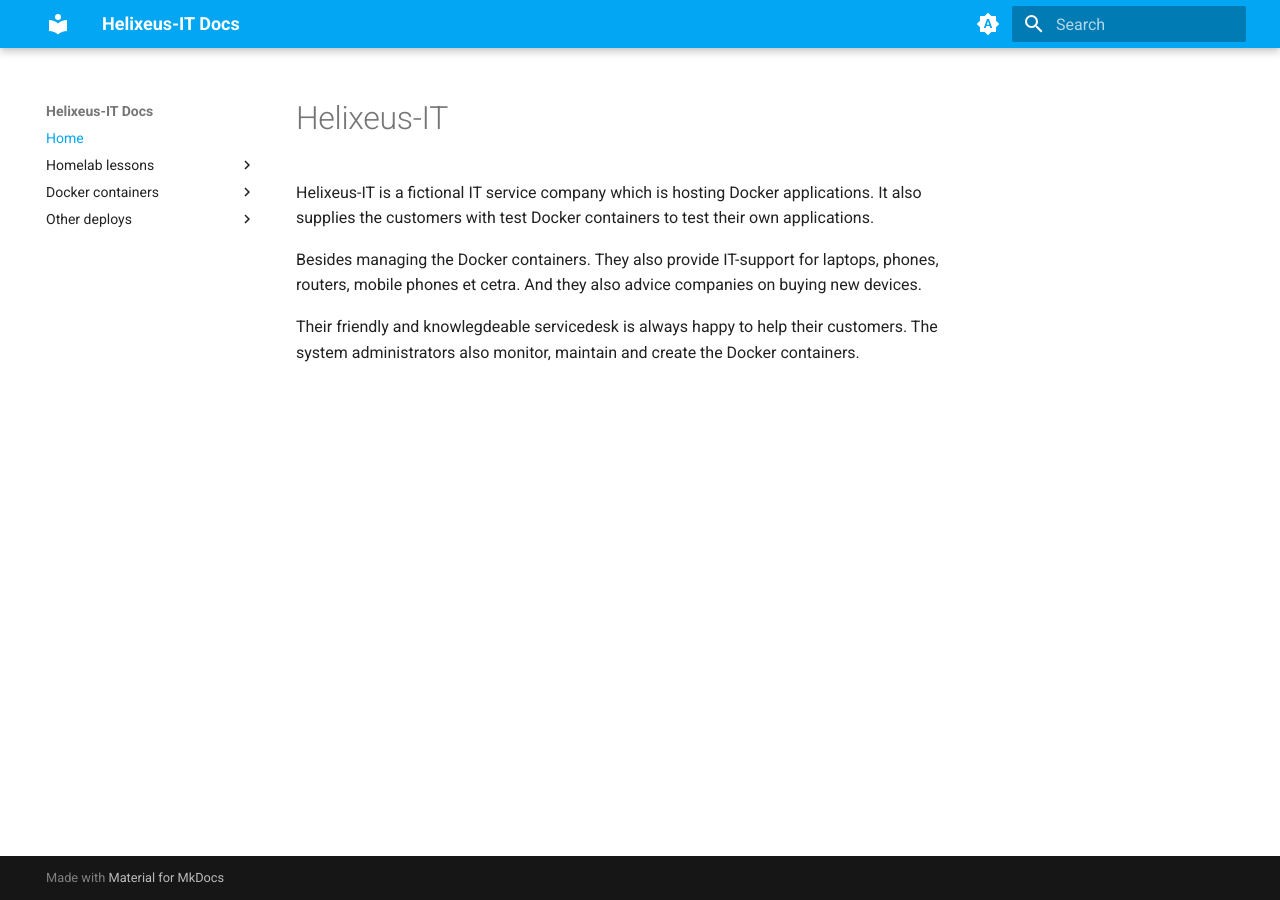
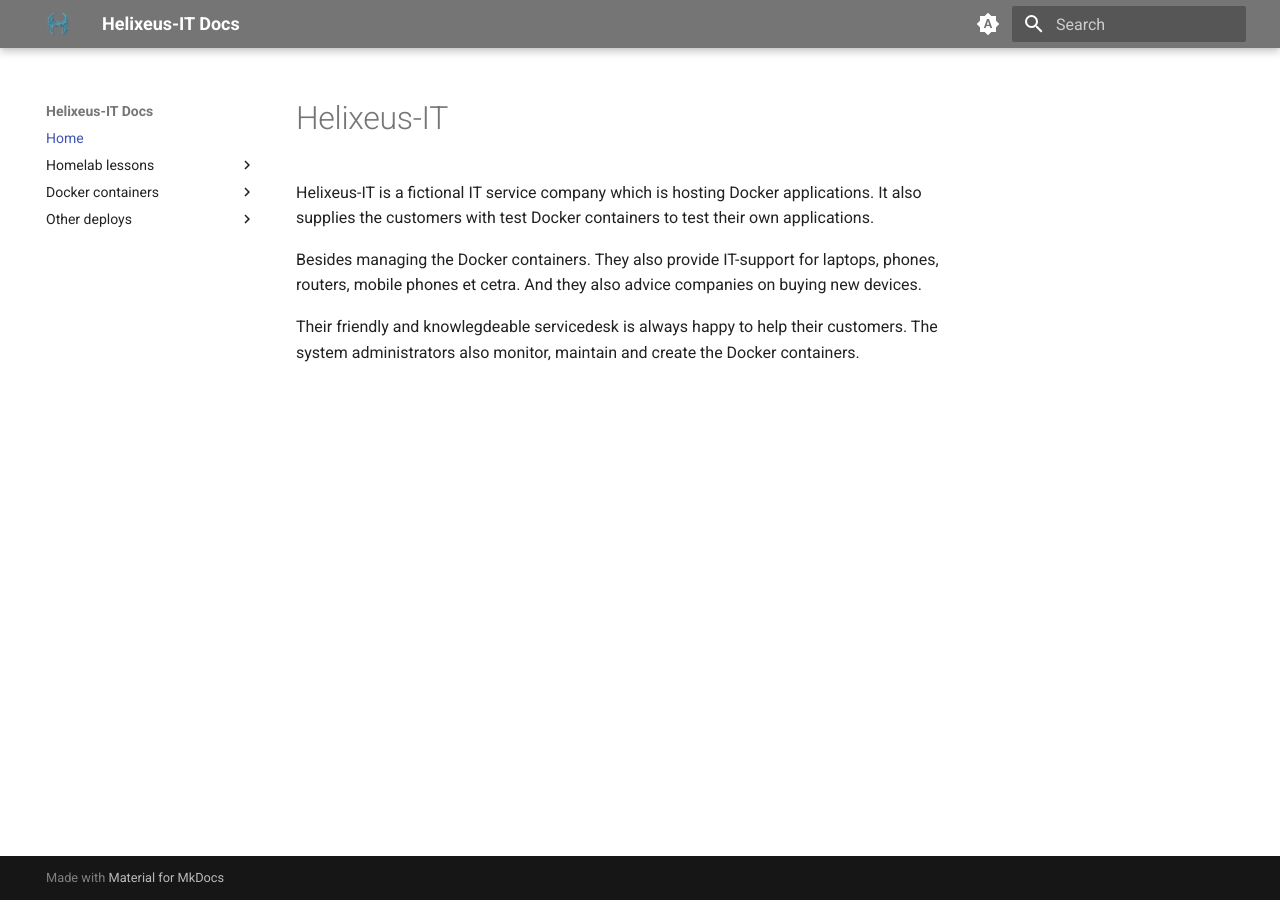
Before and after one commit to JustHelixia/mkdocs, an MkDocs documentation site: the page built from docs/index.md, in a window 1280 px wide. Built offline with MkDocs 1.6.1 and Material for MkDocs 9.7.7, drawn with Linux system fonts in a browser that asks for light colours.

Commit message:
Fixed the logos

```diff
--- a/mkdocs.yml
+++ b/mkdocs.yml
@@ -25,7 +25,8 @@ nav:
 
 theme:
    name: 'material'
-   favicon: images/LetterH112.png
+   favicon: assets/images/helixeus.png
+   logo: assets/images/logo.png
    palette:
     # Palette toggle for automatic mode
     - media: "(prefers-color-scheme)"
@@ -35,7 +36,7 @@ theme:
 
     - media: "(prefers-color-scheme: light)"
       scheme: default
-      primary: light blue
+      primary: grey
       accent: blue
       toggle:
         icon: material/weather-night
@@ -43,7 +44,7 @@ theme:
 
     - media: "(prefers-color-scheme: dark)"
       scheme: slate
-      primary: blue
+      primary: blue grey
       accent: cyan
       toggle:
         icon: material/weather-sunny
```
Also changed, not shown: docs/assets/images/helixeus.png (renamed from docs/images/LetterH112.png), docs/assets/images/logo.png (added).
